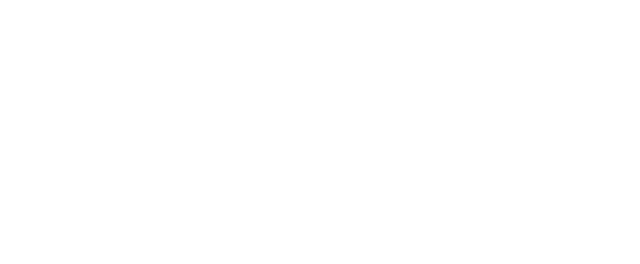
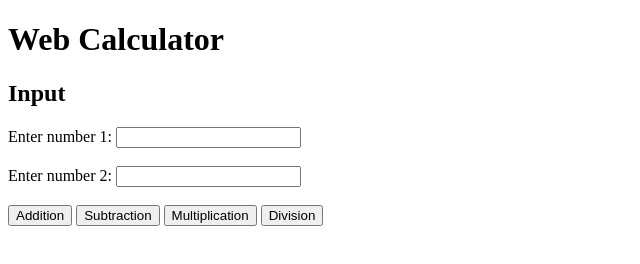
Before and after one commit to Abstroar/capstone-lab-3-calculator-js, a plain HTML site: page index.html in a window 1280 px wide. Shown: the whole page, without its empty margins (0-640 px from the left). Drawn offline with Linux system fonts and the light colour scheme.

Commit message:
html input form completed

```diff
--- a/index.html
+++ b/index.html
@@ -6,6 +6,30 @@
     <title>Calculator</title>
 </head>
 <body>
+    <h1>Web Calculator</h1>
+    <form>
+        <h2>Input</h2>
 
+        <label for="num1">Enter number 1: </label>
+        <input type="text" id="num1">
+
+        <br>
+        <br>
+
+        <label for="num2">Enter number 2: </label>
+        <input type="text" id="num2">
+
+        <br>
+        <br>
+
+        <button id="addBtn">Addition</button>
+        <button id="subBtn">Subtraction</button>
+        <button id="mulBtn">Multiplication</button>
+        <button id="divBtn">Division</button>
+
+        <br>
+        <br>
+    </form>
 </body>
+
 </html>
```
